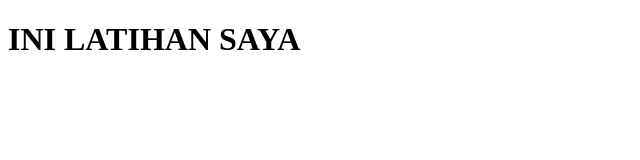
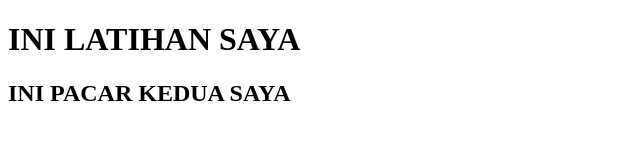
Before and after one commit to arifdmuhammad17/Folder-Arip, a plain HTML site: page index.html in a window 1280 px wide. Shown: the whole page, without its empty margins (0-640 px from the left). Drawn offline with Linux system fonts and the light colour scheme.

Commit message:
commit kedua (#1)
saya nambah pacar

```diff
--- a/index.html
+++ b/index.html
@@ -8,5 +8,6 @@
 </head>
 <body>
     <h1>INI LATIHAN SAYA</h1>
+    <h2>INI PACAR KEDUA SAYA</h2>
 </body>
 </html>
```
